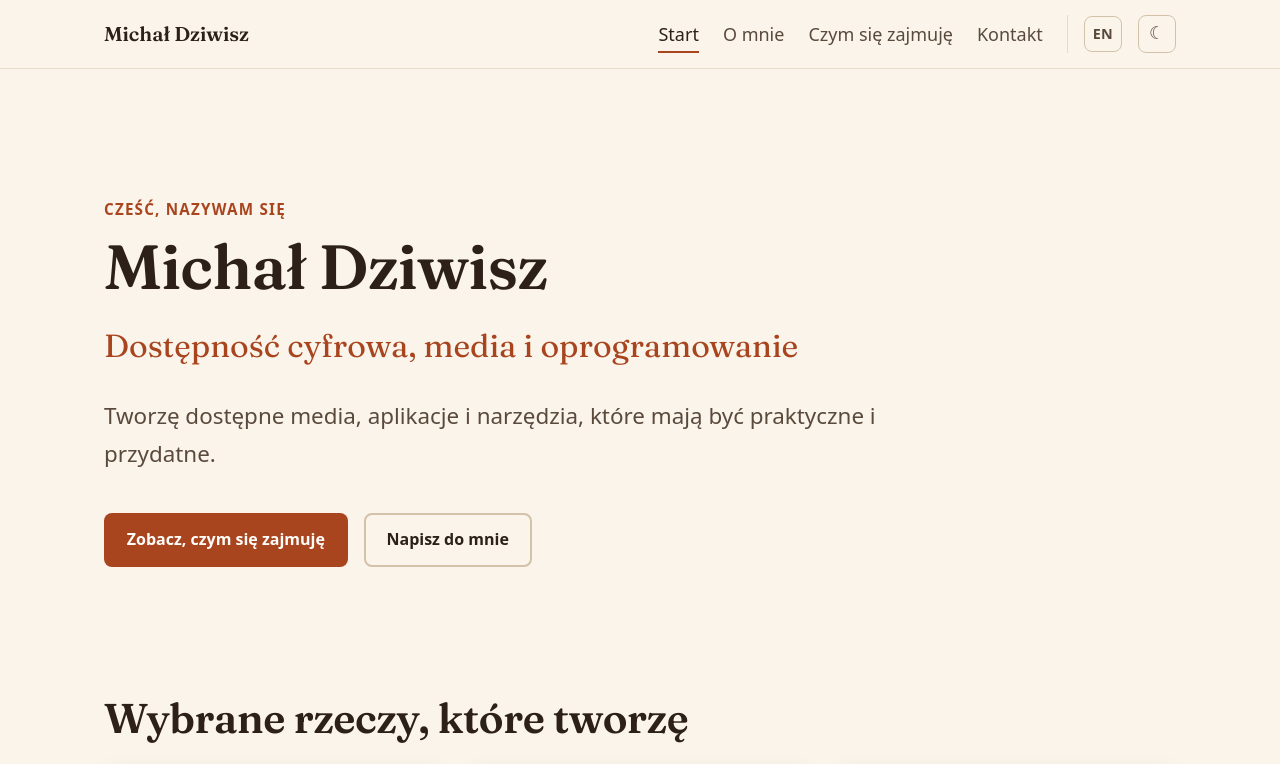
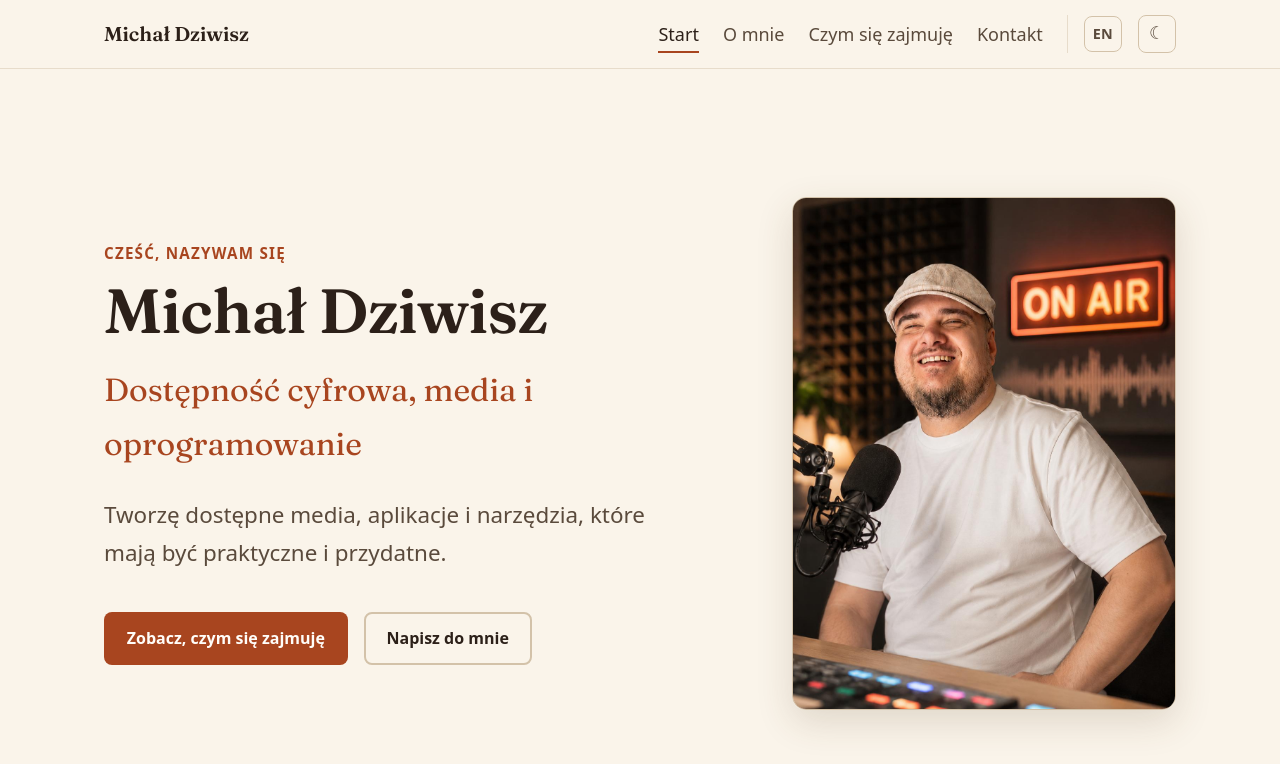
Before and after one commit to michaldziwisz/dziwisz.net, an Astro site: page / in a window 1280 px wide. Shown: the top 764 px of the page. Built offline with nearby package versions, Linux system fonts and the light colour scheme; Astro itself is replaced by a stand-in of ours.

Commit message:
Strona glowna: zdjecie Michala w studiu radiowym w sekcji hero (astro:assets, responsywny webp, alt PL+EN, uklad dwukolumnowy zwijany na mobile)

```diff
--- a/src/components/pages/HomeContent.astro
+++ b/src/components/pages/HomeContent.astro
@@ -2,6 +2,8 @@
 import { useTranslations, localizedPath, type Lang } from '../../i18n/ui';
 import { projects } from '../../data/projekty';
 import ProjectCard from '../ProjectCard.astro';
+import { Image } from 'astro:assets';
+import portrait from '../../assets/michal-dziwisz-studio.jpg';
 
 interface Props {
   lang: Lang;
@@ -12,7 +14,8 @@ const featured = projects.filter((p) => p.featured);
 ---
 
 <section class="hero" aria-labelledby="hero-name">
-  <div class="container">
+  <div class="container hero-inner">
+    <div class="hero-text">
       <p class="eyebrow">{t('home.hero.eyebrow')}</p>
       <h1 id="hero-name">Michał Dziwisz</h1>
       <p class="hero-tagline">{t('site.tagline')}</p>
@@ -24,6 +27,17 @@ const featured = projects.filter((p) => p.featured);
         <a class="btn btn-ghost" href={localizedPath('/kontakt', lang)}>
           {t('home.cta.contact')}
         </a>
+      </div>
+    </div>
+    <div class="hero-photo">
+      <Image
+        src={portrait}
+        alt={t('home.hero.photoAlt')}
+        widths={[320, 480, 640]}
+        sizes="(max-width: 52rem) 60vw, 24rem"
+        loading="eager"
+        class="hero-photo-img"
+      />
     </div>
   </div>
 </section>
@@ -64,6 +78,36 @@ const featured = projects.filter((p) => p.featured);
   .hero {
     padding-block: clamp(3.5rem, 2rem + 9vw, 8rem) var(--space-5);
   }
+  .hero-inner {
+    display: grid;
+    grid-template-columns: 1fr;
+    gap: clamp(2rem, 1rem + 4vw, 4rem);
+    align-items: center;
+  }
+  @media (min-width: 52rem) {
+    .hero-inner {
+      grid-template-columns: minmax(0, 1.4fr) minmax(0, 1fr);
+    }
+  }
+  .hero-photo {
+    justify-self: center;
+    max-width: 20rem;
+    width: 100%;
+  }
+  @media (min-width: 52rem) {
+    .hero-photo {
+      justify-self: end;
+      max-width: 24rem;
+    }
+  }
+  .hero-photo-img {
+    display: block;
+    width: 100%;
+    height: auto;
+    border-radius: var(--radius);
+    border: 1px solid var(--border-strong);
+    box-shadow: var(--shadow-hover);
+  }
   .hero-tagline {
     font-family: var(--font-serif);
     font-size: clamp(1.3rem, 1rem + 1.4vw, 2rem);
--- a/src/i18n/ui.ts
+++ b/src/i18n/ui.ts
@@ -35,6 +35,8 @@ export const ui = {
     'lang.switch': 'Zmień język na angielski',
     'lang.label': 'Wybór języka',
 
+    'home.hero.photoAlt':
+      'Michał Dziwisz w studiu radiowym: w kaszkiecie i białej koszulce, uśmiechnięty, przy mikrofonie; w tle świecący neon ON AIR.',
     'home.hero.eyebrow': 'Cześć, nazywam się',
     'home.hero.lede':
       'Tworzę dostępne media, aplikacje i narzędzia, które mają być praktyczne i przydatne.',
@@ -99,6 +101,8 @@ export const ui = {
     'lang.switch': 'Change language to Polish',
     'lang.label': 'Language selection',
 
+    'home.hero.photoAlt':
+      'Michał Dziwisz in a radio studio: wearing a flat cap and a white t-shirt, smiling, at a microphone; a glowing ON AIR neon sign in the background.',
     'home.hero.eyebrow': 'Hi, my name is',
     'home.hero.lede':
       'I create accessible media, apps and tools that are meant to be practical and genuinely useful.',
```
Also changed, not shown: src/assets/michal-dziwisz-studio.jpg (added). Lines whose indentation alone changed are shown as unchanged.
